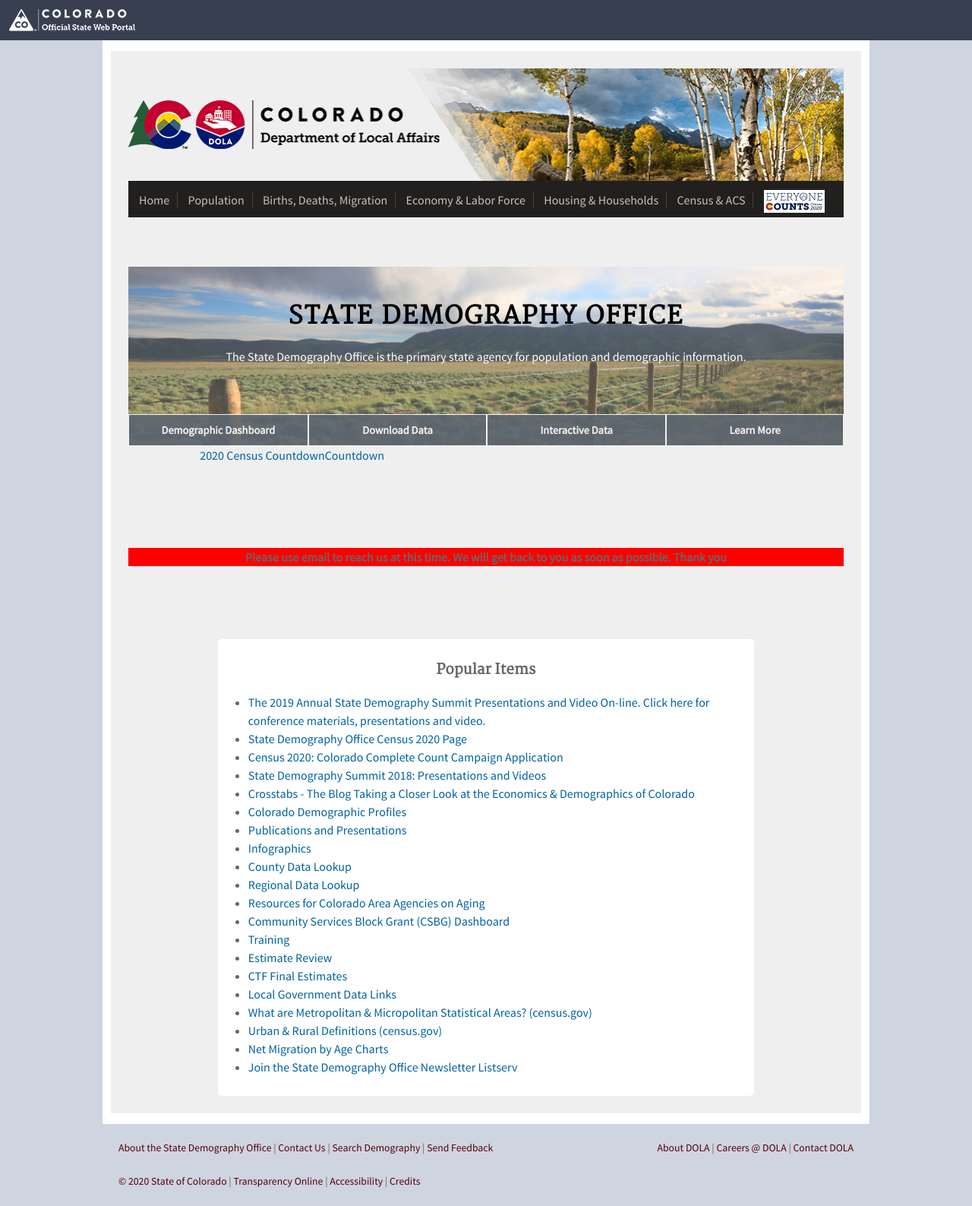
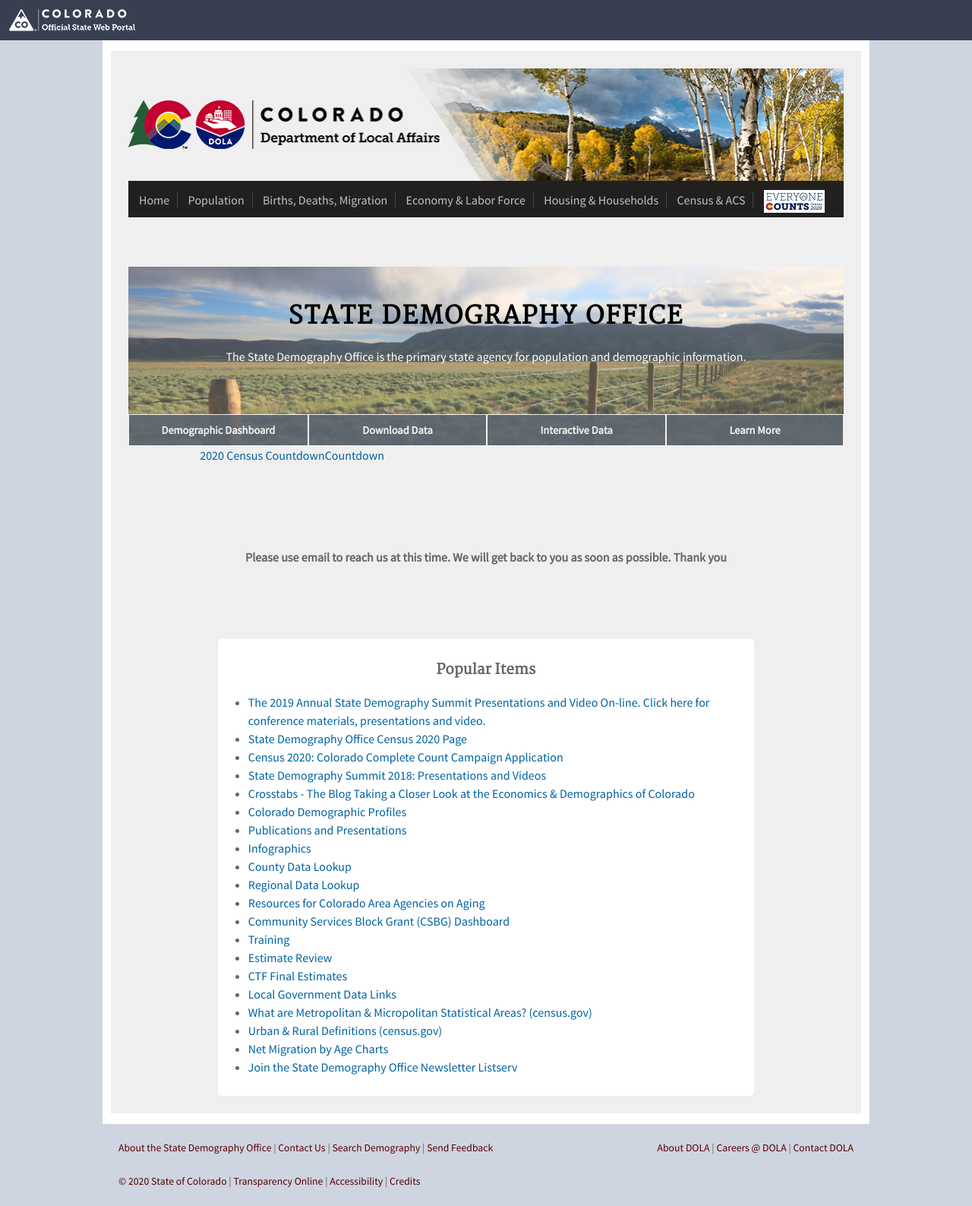
Before and after one commit to TBleess/Website_New, a Jekyll site: the page built from pages/0_Homepage_and_Footer_Links/index.md, in a window 1280 px wide. Shown: the whole page at 76% size. Built offline with Jekyll 4.4.1, drawn with Linux system fonts in a browser that asks for light colours.

Commit message:
Update _homepageHeader.html

```diff
--- a/_includes/_homepageHeader.html
+++ b/_includes/_homepageHeader.html
@@ -48,6 +48,6 @@
 </section>
 <div data-type="countdown" data-id="1764071" class="tickcounter" style="width: 80%; height: 80%; position: relative; margin: auto; padding-bottom: 10%"><a href="//www.tickcounter.com/countdown/1764071/2020-census-countdown" title="2020 Census Countdown">2020 Census Countdown</a><a href="//www.tickcounter.com/" title="Countdown">Countdown</a>
 </div>
-<div style="background-color:red"><p class="center" style="font-weight:bold">Please use email to reach us at this time. We will get back to you as soon as possible. Thank you</p></div>
+<div style="background-color:light red"><p class="center" style="font-weight:bold">Please use email to reach us at this time. We will get back to you as soon as possible. Thank you</p></div>
 <script>(function(d, s, id) { var js, pjs = d.getElementsByTagName(s)[0]; if (d.getElementById(id)) return; js = d.createElement(s); js.id = id; js.src = "//www.tickcounter.com/static/js/loader.js"; pjs.parentNode.insertBefore(js, pjs); }(document, "script", "tickcounter-sdk"));</script>
 <br>
```
